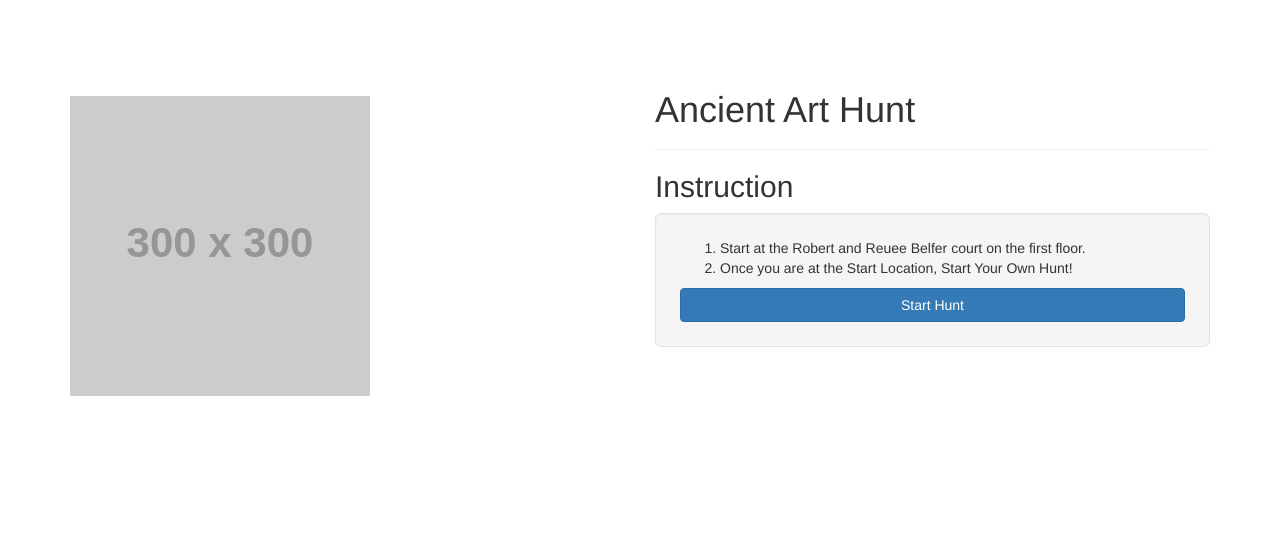
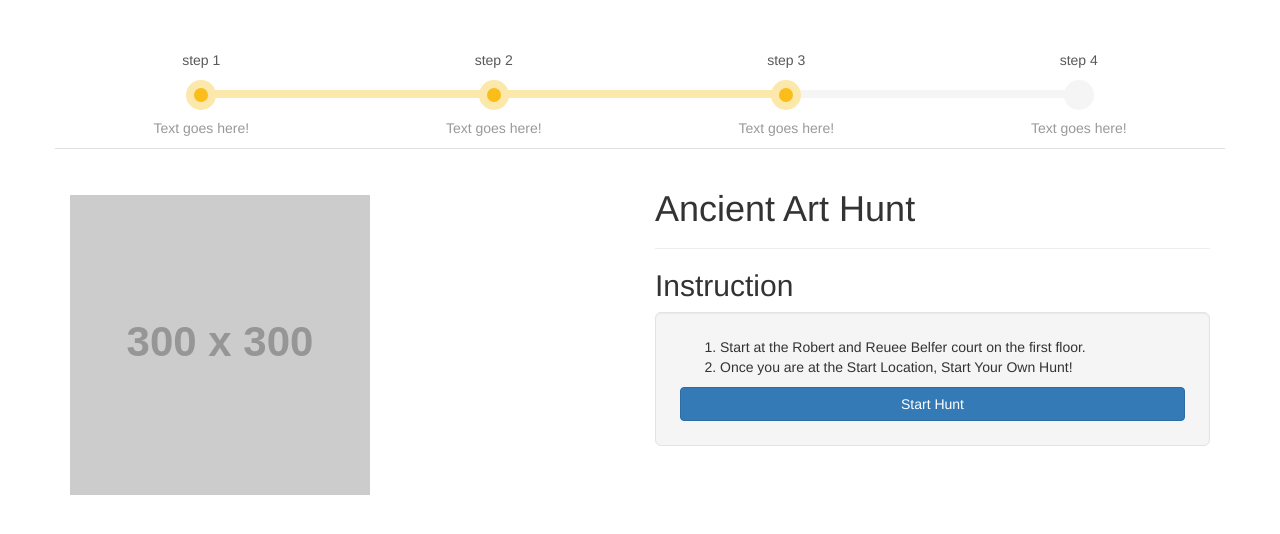
Before and after one commit to munjo5746/MetHunt, a Django app: template Hunt/templates/HuntBegin.html in a window 1280 px wide. Shown: the top 534 px of the page. Run offline with Django 3.2, Linux system fonts and the light colour scheme; the template is opened without the code that fills it: values that come from a table or form of the project are taken from there, others are empty; data comes from the database, SQL or seed files in the repository; grey boxes labelled with a size stand in for pictures from a placeholder-image service; parts of the project's set-up code (start-up, migrations or seed data) failed here and were passed over; some libraries are stand-ins or nearby versions.

Commit message:
Basic HuntProgress-bar template added....

```diff
--- /dev/null
+++ b/Hunt/static/HuntCustomStyle.css
@@ -0,0 +1,104 @@
+/*   Link   */
+/* http://bootsnipp.com/snippets/featured/form-process-steps */
+
+.StepProgressBar {
+  border-bottom: solid 1px #e0e0e0;
+  padding: 0 0 10px 0;
+}
+
+.StepProgressBar > .ProgressEachStep {
+  padding: 0;
+  position: relative;
+}
+
+.StepProgressBar > .ProgressEachStep .ProgressStepIndicator{
+  color: #595959;
+  font: 16px;
+  margin-bottom: 5px;
+}
+
+.StepProgressBar > .ProgressEachStep .ProgressInfo {
+  color: #999;
+  font-size: 14px;
+}
+
+.StepProgressBar > .ProgressEachStep > .ProgressDot {
+  position: absolute;
+  width: 30px;
+  height: 30px;
+  display: block;
+  background: #fbe8aa;
+  top: 45px;
+  left: 50%;
+  margin-top: -15px;
+  margin-left: -15px;
+  border-radius: 50%;
+}
+
+.StepProgressBar > .ProgressEachStep > .ProgressDot::after {
+  /*
+    ::after insert content after the selected attribute.
+  */
+  content: ' ';
+  width: 14px;
+  height: 14px;
+  background: #fbbd19;
+  border-radius: 50%;
+  position: absolute;
+  top: 8px;
+  left: 8px;
+}
+
+/* Overwrite the progress bar */
+.StepProgressBar > .ProgressEachStep > .progress {
+  position: relative;
+  border-radius: 0px;
+  height: 8px;
+  box-shadow: none;
+  margin: 20px 0;
+}
+
+/* Overwrite the progress-bar */
+.StepProgressBar > .ProgressEachStep > .progress > .progress-bar {
+  width: 0px;
+  box-shadow: none;
+  background: #fbe8aa;
+}
+
+/* Color the progress-bar when it is completed */
+.StepProgressBar > .ProgressEachStep.ProgressComplete > .progress > .progress-bar {
+  width: 100%;
+}
+
+.StepProgressBar > .ProgressEachStep.active > .progress > .progress-bar {
+  width: 50%;
+}
+
+.StepProgressBar > .ProgressEachStep:first-child.active > .progress > .progress-bar {
+  width: 0%;
+}
+
+.StepProgressBar > .ProgressEachStep:last-child.active > .progress > .progress-bar {
+  width: 100%;
+}
+
+.StepProgressBar > .ProgressEachStep.disabled > .ProgressDot {
+  background-color: #f5f5f5;
+}
+
+.StepProgressBar > .ProgressEachStep.disabled > .ProgressDot::after {
+  opacity: 0;
+}
+
+.StepProgressBar > .ProgressEachStep:first-child > .progress {
+  left: 50%;
+  width: 50%;
+}
+
+.StepProgressBar > .ProgressEachStep:last-child > .progress {
+  width: 50%;
+}
+
+.StepProgressBar > .ProgressEachStep.disabled a.ProgressDot {
+  pointer-events: none;
+}
--- a/Hunt/templates/HuntIndex.html
+++ b/Hunt/templates/HuntIndex.html
@@ -12,8 +12,10 @@
   <!-- Custom CSS -->
   <link href="{% static "css/full-width-pics.css" %}" rel="stylesheet">
   <link rel="stylesheet" href="{% static "css/custom.css" %}">
+  <link rel="stylesheet" href="{% static "HuntCustomStyle.css" %}">
 </head>
   <body>
+    {% include 'HuntStepProgressBar.html' %}
     {% block body %}
     {% endblock %}
   </body>
--- /dev/null
+++ b/Hunt/templates/HuntStepProgressBar.html
@@ -0,0 +1,40 @@
+<div class="container">
+  <div class="row StepProgressBar">
+
+    <div class="col-xs-3 ProgressEachStep ProgressComplete">
+      <div class="ProgressStepIndicator text-center">step 1</div>
+      <div class="progress">
+        <div class="progress-bar"></div>
+      </div>
+      <a href="#" class="ProgressDot"></a>
+      <div class="ProgressInfo text-center">Text goes here!</div>
+    </div>
+
+    <div class="col-xs-3 ProgressEachStep ProgressComplete">
+      <div class="ProgressStepIndicator text-center">step 2</div>
+      <div class="progress">
+        <div class="progress-bar"></div>
+      </div>
+      <a href="#" class="ProgressDot"></a>
+      <div class="ProgressInfo text-center">Text goes here!</div>
+    </div>
+
+    <div class="col-xs-3 ProgressEachStep active">
+      <div class="ProgressStepIndicator text-center">step 3</div>
+      <div class="progress">
+        <div class="progress-bar"></div>
+      </div>
+      <a href="#" class="ProgressDot"></a>
+      <div class="ProgressInfo text-center">Text goes here!</div>
+    </div>
+
+    <div class="col-xs-3 ProgressEachStep disabled">
+      <div class="ProgressStepIndicator text-center">step 4</div>
+      <div class="progress">
+        <div class="progress-bar"></div>
+      </div>
+      <a href="#" class="ProgressDot"></a>
+      <div class="ProgressInfo text-center">Text goes here!</div>
+    </div>
+  </div>
+</div>
```
